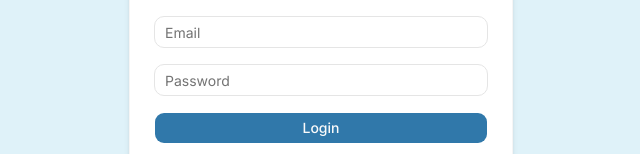
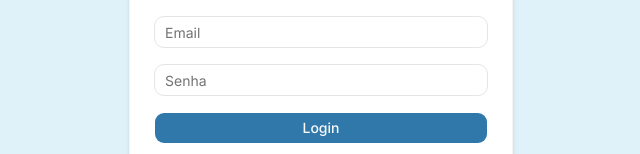
Before and after one commit to gabriel-dezerto/projFull, a Next.js app in the folder frontend/: page /login in a window 1280 px wide. Shown: the part 412-566 px from the top of the page, without its empty margins (319-959 px from the left). Built offline with nearby package versions, Linux system fonts and the light colour scheme.

Commit message:
Estilizando page de login

```diff
--- a/frontend/src/components/login1.jsx
+++ b/frontend/src/components/login1.jsx
@@ -28,7 +28,7 @@ const Login1 = ({
 
   buttonText = "Login",
   signupText = "Não tem uma conta?",
-  signupUrl = "/src/app/registro/page.jsx",
+  signupUrl = "/registro",
   className
 }) => {
 
@@ -48,7 +48,7 @@ const Login1 = ({
             className="flex w-full max-w-sm min-w-sm flex-col items-center gap-y-4 rounded-md border border-muted bg-background px-6 py-8 shadow-md">
             {heading && <h1 className="text-xl font-bold">{heading}</h1>}
             <Input type="email" placeholder="Email" className="text-sm focus-visible:ring-[#3078AA]/40 focus-visible:border-[#3078AA]" required />
-            <Input type="password" placeholder="Password" className="text-sm focus-visible:ring-[#3078AA]/40 focus-visible:border-[#3078AA]" required />
+            <Input type="password" placeholder="Senha" className="text-sm focus-visible:ring-[#3078AA]/40 focus-visible:border-[#3078AA]" required />
             <Button type="submit" className="w-full bg-[#3078AA]" onClick={() => router.push("/src/app/dashboard/page.jsx")}>
               {buttonText}
             </Button>
```
